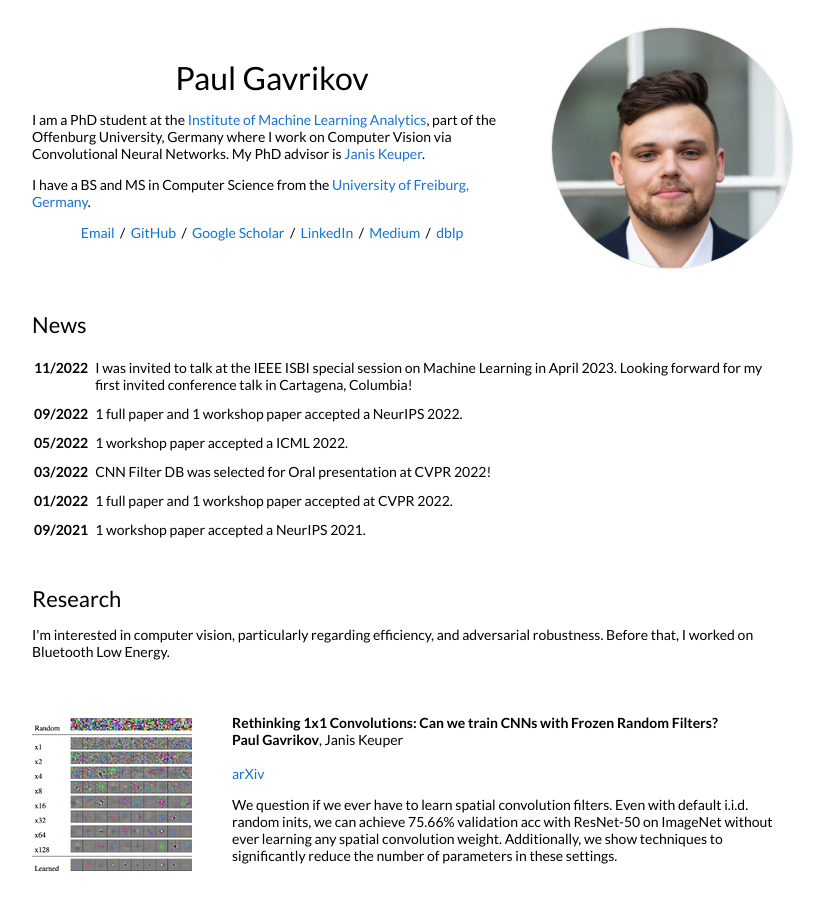
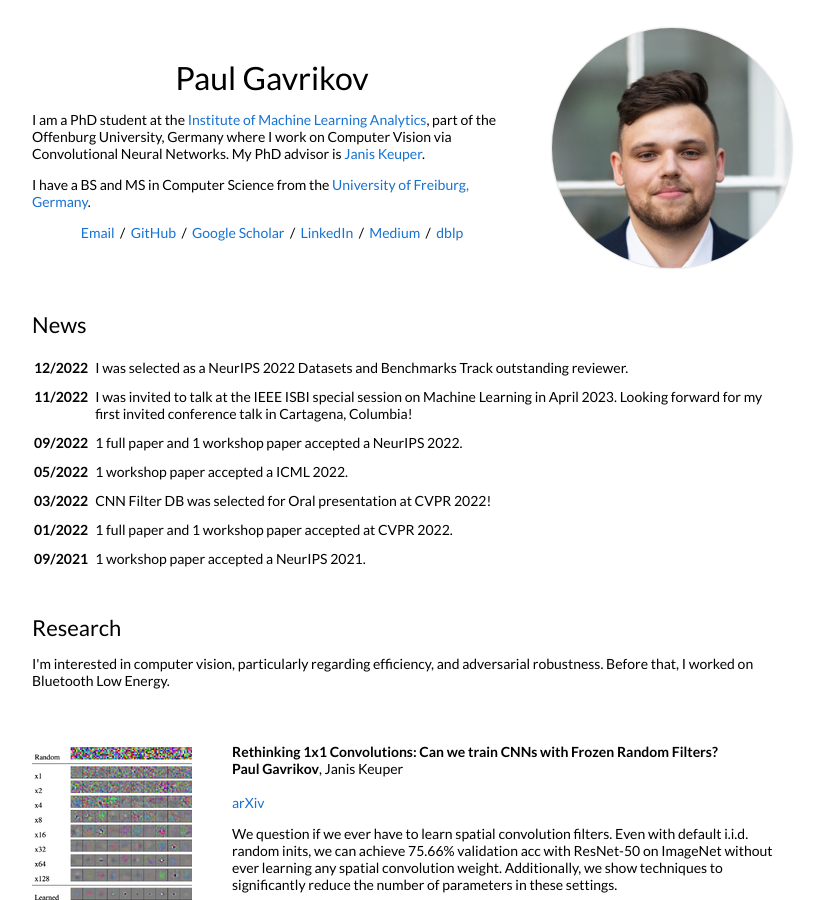
Before and after one commit to paulgavrikov/paulgavrikov.github.io, a Jekyll site: the page built from _posts/2018-05-15-intro.markdown, in a window 1280 px wide and 900 px high. Shown: the whole window, without its empty margins (228-1052 px from the left). Built offline with Jekyll 4.4.1, drawn with Linux system fonts in a browser that asks for light colours; some of the changed text lies outside the part shown.

Commit message:
adding honors & reviewer nomination news

```diff
--- a/_layouts/default.html
+++ b/_layouts/default.html
@@ -50,6 +50,10 @@
               <h2>News</h2>
               <p></p>
               <table id="news-table" style="width: 100%;">
+                <tr>
+                    <td><b>12/2022</b></td>
+                    <td>I was selected as a NeurIPS 2022 Datasets and Benchmarks Track outstanding reviewer.</td>
+                </tr>
                 <tr>
                     <td><b>11/2022</b></td>
                     <td>I was invited to talk at the IEEE ISBI special session on Machine Learning in April 2023. Looking forward for my first invited conference talk in Cartagena, Columbia!</td>
@@ -118,6 +122,20 @@
           {% endfor %}
         </table>
         {% endif %}
+        <table style="width:100%;border:0px;border-spacing:0px;border-collapse:separate;margin-right:auto;margin-left:auto;">
+          <tr>
+            <td style="padding:2.5%;width:100%;vertical-align:middle">
+              <h2>Honors</h2>
+              <p></p>
+              <table id="news-table" style="width: 100%;">
+                <tr>
+                    <td><b>2022</b></td>
+                    <td>NeurIPS 2022 Datasets and Benchmarks track outstanding reviewer.</td>
+                </tr>
+            </table>
+            </td>
+          </tr>
+        </table>
         <br>
         <object data="images/signature.svg" width="225em" style="display: block; margin-left: auto; margin-right: auto;"></object>
 
```
